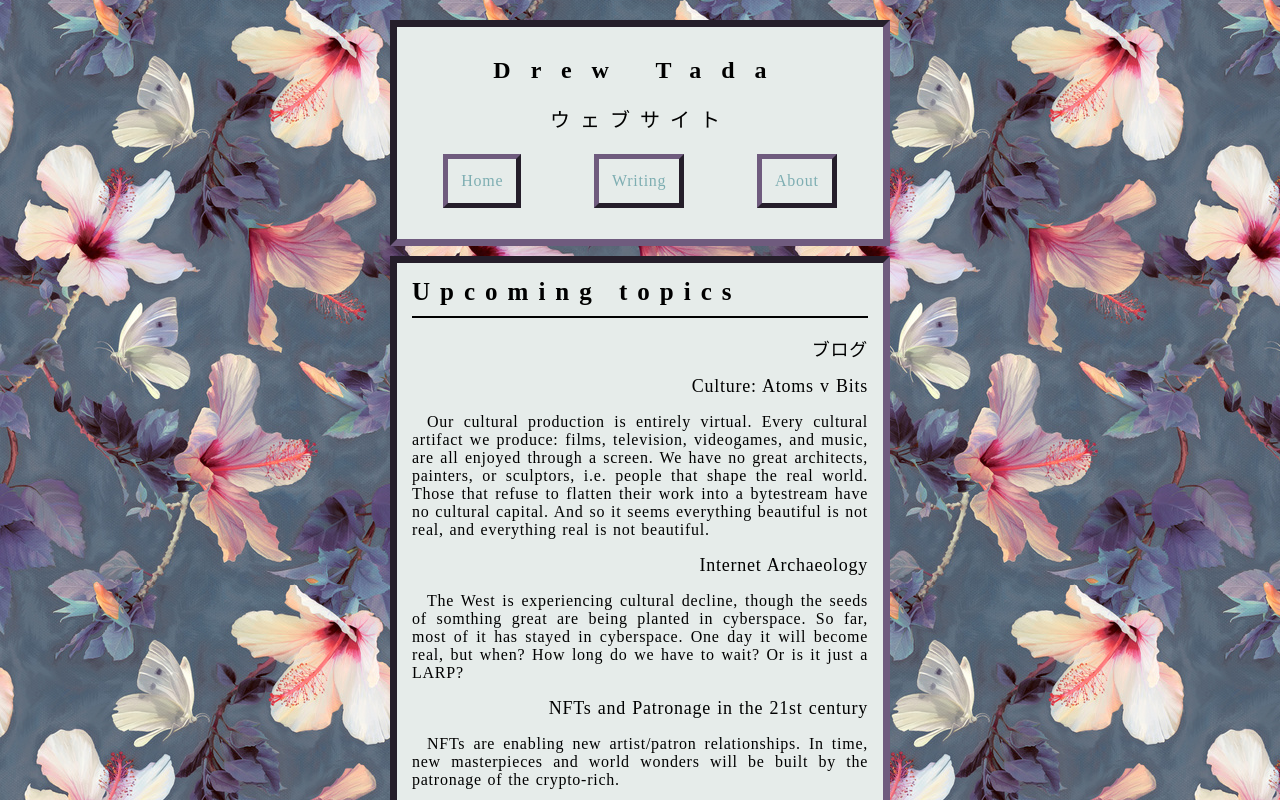
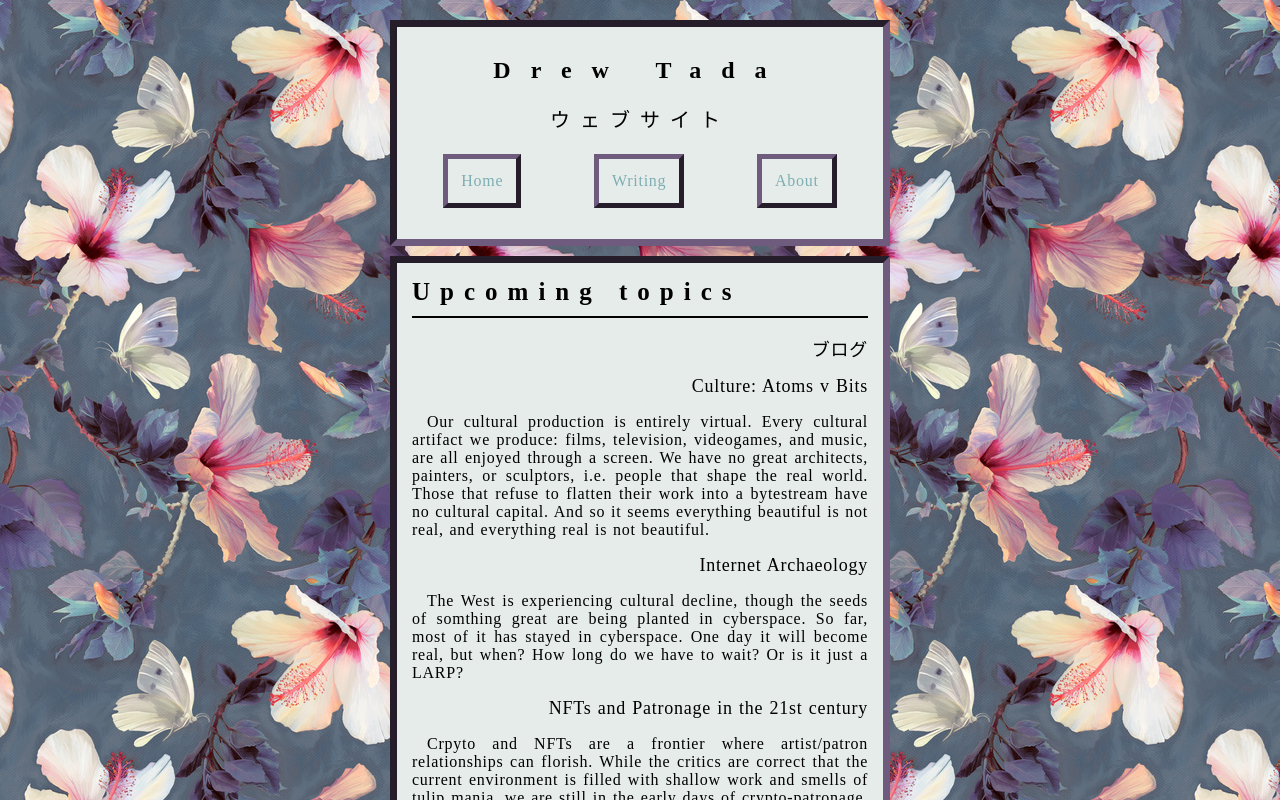
Before and after one commit to tadad/drewtada, a Next.js app: page /writing in a window 1280 px wide. Built offline with nearby package versions, Linux system fonts and the light colour scheme.

Commit message:
rewording

```diff
--- a/pages/writing/index.js
+++ b/pages/writing/index.js
@@ -21,8 +21,10 @@ export default function Home() {
       </p>
       <h2>NFTs and Patronage in the 21st century</h2>
       <p>
-        NFTs are enabling new artist/patron relationships. In time, new masterpieces and world wonders will be built by
-        the patronage of the crypto-rich.
+        Crpyto and NFTs are a frontier where artist/patron relationships can florish. While the critics are correct that
+        the current environment is filled with shallow work and smells of tulip mania, we are still in the early days of
+        crypto-patronage. It is up to a small community of artists to define capital-A Art on the blockchain and raise our
+        overall standard of cultural production.
       </p>
       <br/>
       <h1>Lists</h1>
```
